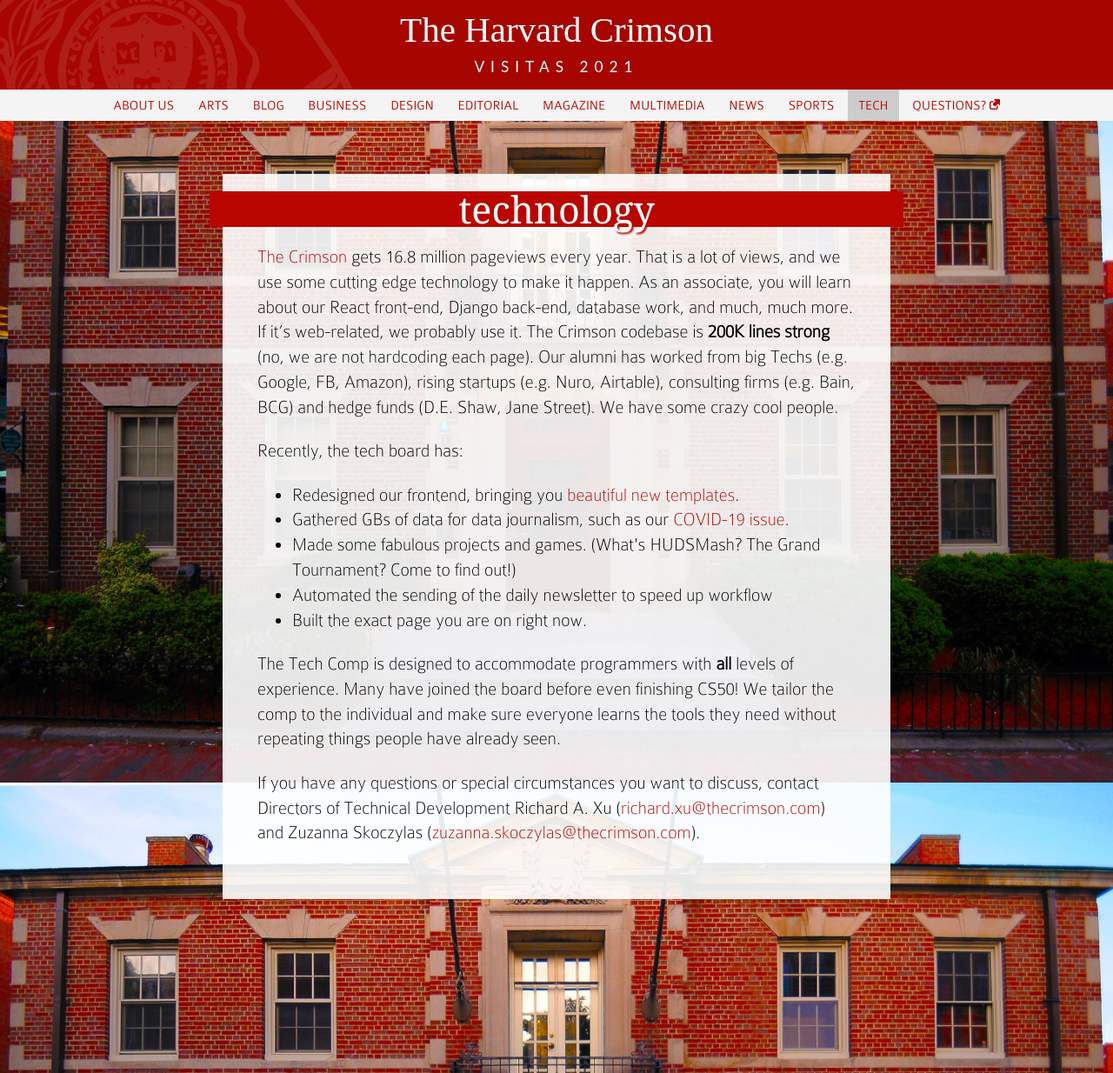
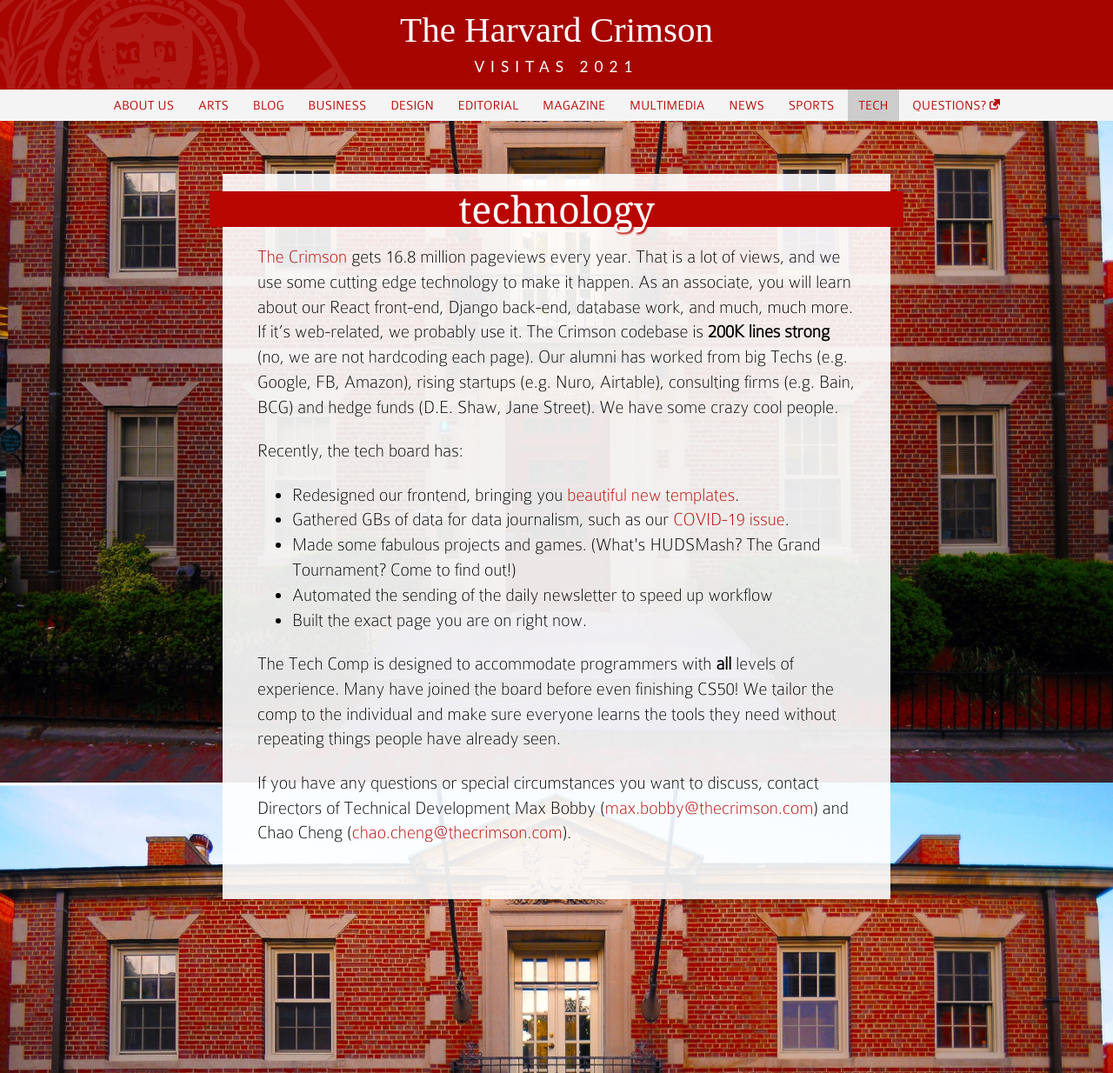
Before and after one commit to theharvardcrimson/visitas-site, a Jekyll site: the page built from tech.html, in a window 1280 px wide and 1234 px high. Shown: the whole window at 87% size. Built offline with Jekyll 4.4.1, drawn with Linux system fonts in a browser that asks for light colours.

Commit message:
Finally done.

```diff
--- a/_config.yml
+++ b/_config.yml
@@ -125,8 +125,8 @@
 
 technology:
   dir1:
-    name: Richard A. Xu
-    email: richard.xu@thecrimson.com
+    name: Max Bobby
+    email: max.bobby@thecrimson.com
   dir2:
-    name: Zuzanna Skoczylas
-    email: zuzanna.skoczylas@thecrimson.com
+    name: Chao Cheng
+    email: chao.cheng@thecrimson.com
```
